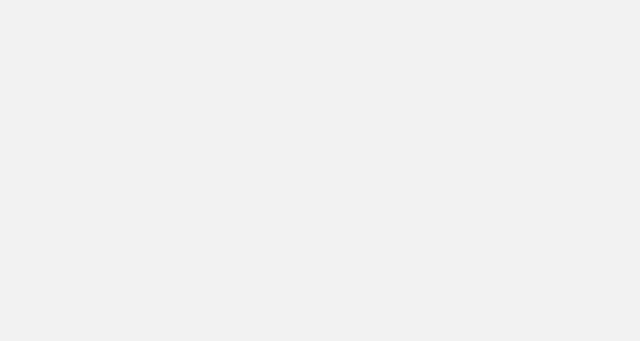
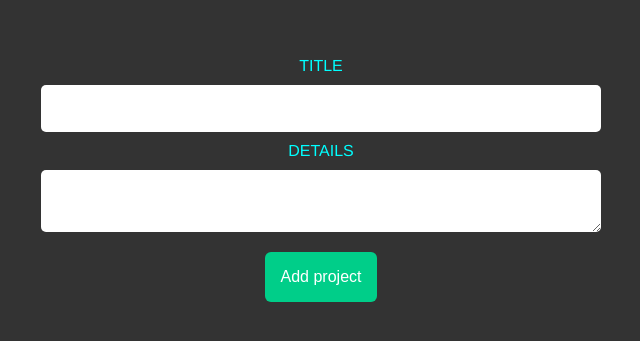
Before and after one commit to ahmadalnaib/projects-planner-vue, a Vue app: page /create in a window 1280 px wide. Before the commit this address had no page. Shown: the part 123-464 px from the top of the page, without its empty margins (319-959 px from the left). Built offline with nearby package versions, Linux system fonts and the light colour scheme.

Commit message:
add project page

```diff
--- a/data/db.json
+++ b/data/db.json
@@ -1,12 +1,11 @@
+
 {
-  "projects": [
+  "projects":[
     {
-      "complete": true,
-      "id": 1
-    },
-    {
-      "complete": true,
-      "id": 2
+      "id":1,
+      "title":"laravel vue ",
+      "details":"fdfdfdfdfd",
+      "complete":false
     }
   ]
 }
--- a/src/App.vue
+++ b/src/App.vue
@@ -4,8 +4,14 @@
 
 <style>
 
+* {
+  padding: 0;
+  margin: 0;
+  box-sizing: border-box;
+}
+
 body{
-  background: #f2f2f2;
+  background: #333;
 }
 #app {
   font-family: Avenir, Helvetica, Arial, sans-serif;
--- a/src/router/index.js
+++ b/src/router/index.js
@@ -1,11 +1,17 @@
 import { createRouter, createWebHistory } from 'vue-router'
 import Home from '../views/Home.vue'
+import AddProject from '../views/AddProject.vue'
 
 const routes = [
   {
     path: '/',
     name: 'Home',
     component: Home
+  },
+  {
+    path: '/create',
+    name: 'AddProject',
+    component: AddProject
   },
 
 ]
--- /dev/null
+++ b/src/views/AddProject.vue
@@ -0,0 +1,74 @@
+<template>
+  <form  @submit.prevent="handelSubmit">
+
+    <label for="title">Title</label>
+    <input type="text" required v-model="title">
+
+        <label for="details">Details</label>
+         <textarea  required v-model="deatils"></textarea>
+         <button>Add project</button>
+  </form>
+</template>
+
+<script>
+export default {
+data(){
+  return {
+    title:'',
+    details:'',
+  }
+},
+methods:{
+  handelSubmit(){
+    alert(this.title)
+  }
+}
+}
+</script>
+
+<style  scoped>
+
+form {
+  display: flex;
+  flex-direction: column;
+  align-items: center;
+  justify-content: center;
+margin-top: 10rem;
+  border-radius:10px ;
+  padding: 20px;
+
+
+}
+input,textarea {
+  padding: 1rem;
+  border-radius:5px ;
+  border: none;
+  width: 100%;
+  margin: 10px;
+}
+
+
+
+input:focus,
+textarea:focus
+{
+  outline: none;
+}
+
+label {
+  color: aqua;
+  display: block;
+  text-transform: uppercase;
+}
+
+button {
+  border: none;
+  background: #00ce89;
+  color: #fff;
+  margin-top: 10px;
+  padding: 1rem;
+  cursor: pointer;
+  border-radius: 6px;
+  font-size: 16px;
+}
+</style>
--- a/src/views/Home.vue
+++ b/src/views/Home.vue
@@ -1,4 +1,6 @@
 <template>
+
+
   <div class="home">
   <div v-if="projects.length">
 
@@ -42,9 +44,9 @@ export default {
     },
     handleComplete(id){
       let p= this.projects.find((project)=>{
-           return project.id ===id
+           return project.id === id
       })
-      p.complete=!p.complete
+      p.complete = !p.complete
     }
   }
 }
```
